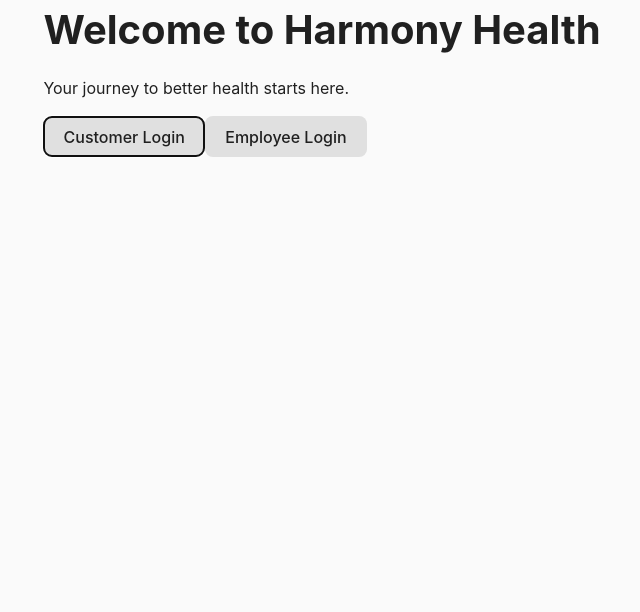
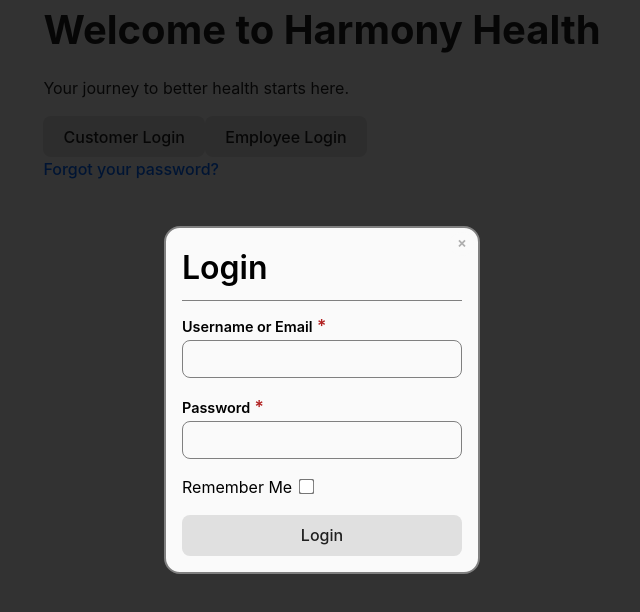
Before and after one commit to ToMakPo/HarmonyHealth, a React (Vite) app in the folder client/: page / in a window 1280 px wide. Both pictures are taken after a click on the button "Customer Login". Shown: the top 612 px of the page, without its empty margins (318-958 px from the left). Built offline with nearby package versions, Linux system fonts and the light colour scheme; no server answers.

Commit message:
feat: refactor application structure and update modal components for improved functionality and styling

```diff
--- a/client/index.html
+++ b/client/index.html
@@ -8,6 +8,6 @@
 	</head>
 	<body>
 		<div id="root"></div>
-		<script type="module" src="/src/main.tsx"></script>
+		<script type="module" src="/src/main.app.tsx"></script>
 	</body>
 </html>
--- a/client/src/components/modal/modal.component.tsx
+++ b/client/src/components/modal/modal.component.tsx
@@ -1,4 +1,4 @@
-import { forwardRef, useImperativeHandle, useRef, useState } from 'react'
+import { forwardRef, useEffect, useImperativeHandle, useRef, useState } from 'react'
 import { joinClassNames } from '../../lib/utils'
 import './modal.styles.sass'
 
@@ -29,13 +29,19 @@ const Modal = forwardRef<ModalRef, ModalProps>((props, ref) => {
 	const dialogRef = useRef<HTMLDialogElement>(null)
 
 	const id = props.id || `modal-${Math.random().toString(36).substr(2, 8)}`
-	const className = joinClassNames('modal', '.modal-component', isOpen ? 'opened' : '', props.className)
+	const className = joinClassNames('modal', 'modal-component', isOpen ? 'opened' : '', props.className)
 
 	const modalProps = {
 		id, className,
 		'aria-modal': 'true',
 		'aria-labelledby': `${id}-header`
 	} as React.DialogHTMLAttributes<HTMLDialogElement>
+
+	useEffect(() => {
+		console.log('props.open changed', props.open)
+		if (props.open) open()
+		else close()
+	}, [props.open])
 
 	const open = () => {
 		setIsOpen(true)
@@ -63,7 +69,7 @@ const Modal = forwardRef<ModalRef, ModalProps>((props, ref) => {
 			{!isOpen ? null : <>
 				{props.header && <h2 id={`${id}-header`} className="modal-header">{props.header}</h2>}
 				{props.children}
-				<button type="button" className="modal-close" onClick={close} aria-label="Close modal">&times;</button>
+				<button type="button" className="modal-close-button" onClick={close} aria-label="Close modal">❌</button>
 			</>}
 		</dialog>
 	</>
--- a/client/src/components/modal/modal.styles.sass
+++ b/client/src/components/modal/modal.styles.sass
@@ -1,30 +1,49 @@
 .modal-component
-	background-color: var(--bg-color-popup)
-	border-radius: 0.5rem
+	display: flex
+	flex-direction: column
+	position: relative
+	gap: 0.75rem
+
+	background-color: var(--main-bg)
+	border-radius: 1rem
+
 	border: 2px solid hsl(from currentColor h s 50%)
+
+	padding: 1rem
 
 	&::backdrop
 		background-color: rgba(0, 0, 0, 0.8)
 
-	& > div
+	&:not(.opened)
+		display: none
+
+	.modal-header
+		border-bottom: 1px solid hsl(from currentColor h s 50%)
+		padding-bottom: 0.5rem
+
+	.modal-close-button
+		position: absolute
+		top: 0.25rem
+		right: 0.25rem
+		font-size: 0.65rem
+		background: none
+		border: none
+		border-radius: 0.75rem
+		background-color: var(--main-bg)
+		opacity: 0.35
+		cursor: pointer
+		padding: 0
+		width: 1.5rem
+		height: 1.5rem
 		display: flex
-		flex-direction: column
-		gap: 1rem
-		position: relative
+		align-items: center
+		justify-content: center
+		line-height: 0
+		font-variant-emoji: text
+		transition: 0.25s
 
-	.icon.close
-		position: absolute
-		top: -10px
-		right: -10px
-
-		&:is(:hover, :focus-visible)
-			color: var(--fg-color-error)
-			font-size: 3.5rem
-
-	form
-		display: flex
-		flex-direction: column
-		gap: 1rem
-		max-width: 90vw
-		max-height: 90vh
-		overflow-y: auto
+		&:hover
+			background-color: firebrick
+			color: white
+			opacity: 1
+			font-size: 0.8rem
--- a/client/src/styles.sass
+++ b/client/src/main.styles.sass
@@ -13,6 +13,9 @@
 	--main-bg: #202020
 	--main-fg: #bababa
 
+	--error-fg: hsl(from firebrick h s calc( l + 15 ))
+	--close-bg: hsl(from firebrick h s calc( l + 15 ))
+
 	--link-fg: #646cff
 	--link-hv: #747bff
 
@@ -20,6 +23,10 @@
 	--button-fg: #fafafa
 	--button-bd: #838383
 	--button-hv: #414141
+
+	--card-bg: #2a2a2a
+
+	--input-ac: #bada55
 
 	background-color: var(--main-bg)
 	color: var(--main-fg)
@@ -29,6 +36,9 @@
 		--main-bg: #fafafa
 		--main-fg: #202020
 
+		--error-fg: firebrick
+		--close-bg: firebrick
+
 		--link-fg: #0066ff
 		--link-hv: #0056e0
 
@@ -36,6 +46,8 @@
 		--button-fg: #202020
 		--button-bd: #303030
 		--button-hv: #d1d1d1
+
+		--card-bg: #ffffff
 
 body
 	display: flex
@@ -101,3 +113,72 @@ button
 
 	&:is(:focus, :focus-visible)
 		outline: 4px auto -webkit-focus-ring-color
+
+form
+	display: flex
+	flex-direction: column
+	gap: 1rem
+	min-width: 280px
+
+	// Format all inputs that take user text input or choices (text, email, password, number, textarea, select, ...)
+	.field-group
+		display: flex
+		flex-direction: column
+		gap: 0.05rem
+
+		label
+			font-weight: 600
+			font-size: 0.9em
+
+		input, select, textarea
+			font-family: inherit
+			font-size: 1em
+			padding: 0.5em
+			border: 1px solid hsl(from currentColor h s 50%)
+			border-radius: 0.5rem
+			background-color: var(--main-bg)
+			color: var(--main-fg)
+			transition: 0.25s
+
+			&:hover
+				filter: brightness(1.2)
+
+			&:focus,
+			&:focus-visible
+				outline: 4px auto -webkit-focus-ring-color
+
+		textarea
+			resize: vertical
+			min-height: 80px
+			max-height: 300px
+
+	// Format all clickable inputs (radio, checkbox)
+	.click-group
+		display: flex
+		align-items: center
+		gap: 0.5rem
+
+		input
+			width: auto
+			margin: 0
+			padding: 0
+			transform: scale(1.2)
+			cursor: pointer
+			transition: 0.25s
+			accent-color: var(--input-ac)
+
+			&:hover
+				filter: brightness(1.2)
+
+	// Add asterisk to all labels of required inputs
+	:has(:is(input, textarea, select)[required]) label::after
+		content: ' *'
+		color: firebrick
+		font-weight: 600
+		font-size: 1.2em
+
+	// Format error messages
+	.error-message
+		color: var(--error-fg)
+		font-weight: 600
+		font-size: 0.8em
--- a/client/src/pages/home/home.page.tsx
+++ b/client/src/pages/home/home.page.tsx
@@ -11,13 +11,18 @@ const HomePage: React.FC = () => {
 			<p>Your journey to better health starts here.</p>
 
 			<div className="button-group">
-				<button type="button" onClick={() => setShowCustomerLogin(true)}>Customer Login</button>
+				<button type="button" onClick={() => {
+					console.log('clicked')
+					setShowCustomerLogin(true)
+				}}>Customer Login</button>
 				<button type="button" onClick={() => setShowEmployeeLogin(true)}>Employee Login</button>
 			</div>
 		</div>
 
-		<LoginModal target="customer" open={showCustomerLogin} onClose={() => setShowCustomerLogin(false)} />
+		<LoginModal id="show-customer-login-btn" target="customer" open={showCustomerLogin} onClose={() => setShowCustomerLogin(false)} />
 		<LoginModal target="employee" open={showEmployeeLogin} onClose={() => setShowEmployeeLogin(false)} />
+
+		<a href="#">Forgot your password?</a>
 	</>
 }
 
--- a/client/src/pages/home/login.modal.tsx
+++ b/client/src/pages/home/login.modal.tsx
@@ -6,6 +6,7 @@ import { getServerUrl } from "../../lib/utils"
 import { useGlobal } from "../../context"
 
 export interface LoginModalProps {
+	id?: string | undefined
 	target: 'customer' | 'employee'
 
 	open?: boolean
@@ -18,18 +19,18 @@ const LoginModal = forwardRef<ModalRef, LoginModalProps>((props, ref) => {
 
 	const global = useGlobal()
 
-	const credentialsRef = useRef<HTMLInputElement>(null)
-	const passwordRef = useRef<HTMLInputElement>(null)
+	const credentialsInputRef = useRef<HTMLInputElement>(null)
+	const passwordInputRef = useRef<HTMLInputElement>(null)
 	const [error, setError] = useState<string | null>(null)
 
-	const rememberMeRef = useRef<HTMLInputElement>(null)
+	const rememberMeCheckboxRef = useRef<HTMLInputElement>(null)
 
 	async function handleLogin(e: React.FormEvent) {
 		e.preventDefault()
 
-		const credentials = credentialsRef.current?.value.trim() || ''
-		const password = passwordRef.current?.value.trim() || ''
-		const rememberMe = rememberMeRef.current?.checked || false
+		const credentials = credentialsInputRef.current?.value.trim() || ''
+		const password = passwordInputRef.current?.value.trim() || ''
+		const rememberMe = rememberMeCheckboxRef.current?.checked || false
 
 		const response = await fetch(getServerUrl() + `/api/${props.target}/login`, {
 			method: 'POST',
@@ -41,10 +42,10 @@ const LoginModal = forwardRef<ModalRef, LoginModalProps>((props, ref) => {
 		if (!response.passed) {
 			switch (response.focus) {
 				case 'credentials':
-					credentialsRef.current?.focus()
+					credentialsInputRef.current?.focus()
 					break
 				case 'password':
-					passwordRef.current?.focus()
+					passwordInputRef.current?.focus()
 					break
 			}
 			setError(response.message)
@@ -60,23 +61,21 @@ const LoginModal = forwardRef<ModalRef, LoginModalProps>((props, ref) => {
 	}
 
 	return (
-		<Modal ref={modalRef} open={props.open} onClose={props.onClose} header="Login" className="login-modal">
+		<Modal id={props.id} ref={modalRef} open={props.open} onClose={props.onClose} header="Login" className={["login-modal", `${props.target}-login-modal`]}>
 			<form className="login-form" onSubmit={handleLogin}>
-				<div className="form-group">
-					<label htmlFor="credentials">Email or Username</label>
-					<input type="text" id="credentials" ref={credentialsRef} required />
+				<div className="field-group">
+					<label htmlFor="credentials-input">Username or Email</label>
+					<input type="text" id="credentials-input" ref={credentialsInputRef} autoComplete="username" required />
 				</div>
 
-				<div className="form-group">
-					<label htmlFor="password">Password</label>
-					<input type="password" id="password" ref={passwordRef} required />
+				<div className="field-group">
+					<label htmlFor="password-input">Password</label>
+					<input type="password" id="password-input" ref={passwordInputRef} autoComplete="current-password" required />
 				</div>
 
-				<div className="form-group">
-					<label htmlFor="rememberMe">
-						<input type="checkbox" id="rememberMe" ref={rememberMeRef} />
-						Remember Me
-					</label>
+				<div className="click-group">
+					<label htmlFor="remember-me-checkbox">Remember Me</label>
+					<input type="checkbox" id="remember-me-checkbox" ref={rememberMeCheckboxRef} />
 				</div>
 
 				{error && <div className="error-message" role="alert">{error}</div>}
```
Also changed, not shown: client/src/main.app.tsx (renamed from client/src/main.tsx, +8 -6 lines).
